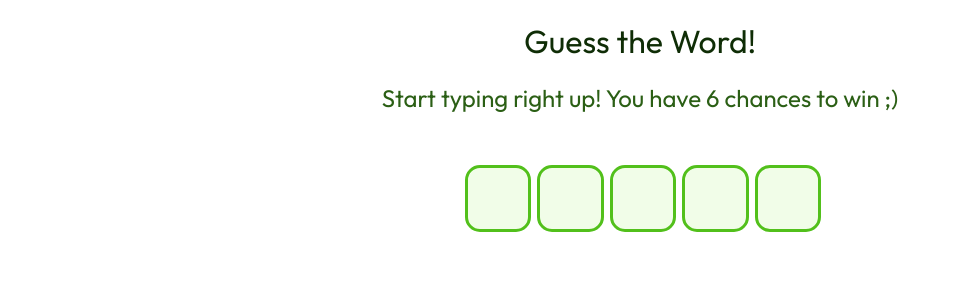
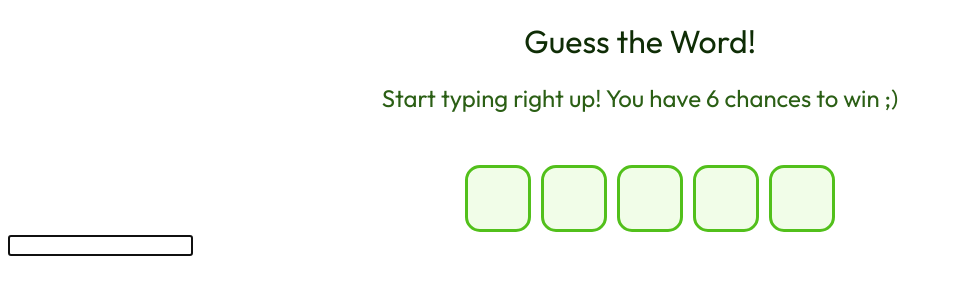
Before and after one commit to FedericoArielLotitto/WordleGame, a Vue app: page / in a window 1280 px wide. Shown: the top 300 px of the page, without its empty margins (0-953 px from the left). Built offline with nearby package versions, Linux system fonts and the light colour scheme.

Commit message:
Parcial commit: tries different experience

```diff
--- a/src/components/GuessInput.vue
+++ b/src/components/GuessInput.vue
@@ -23,10 +23,10 @@ const formattedGuessInProgress = computed<string>({
   }
 })
 
-function onSubmit() {
-  if (!englishWords.includes(formattedGuessInProgress.value)) {
-    return;
-  }
+function onInput() {
+  // if (!englishWords.includes(formattedGuessInProgress.value)) {
+  //   return;
+  // }
 
   emit("guess-submitted", formattedGuessInProgress.value)
 }
@@ -35,9 +35,15 @@ function onSubmit() {
 <template>
   <input type="text"
     autofocus
-    hidden
+    maxlength="5"
     @blur="({target}) => (target as HTMLInputElement).focus()"
     v-model="formattedGuessInProgress"
-    @keydown.enter="onSubmit"
+    @input="onInput"
   >
 </template>
+
+<style scoped>
+  input {
+    /* visibility: hidden; */
+  }
+</style>
--- a/src/components/WordleBoard.vue
+++ b/src/components/WordleBoard.vue
@@ -19,13 +19,10 @@ const guessSubmitted = ref("")
   <h1 class="text-primary text-center">Guess the Word!</h1>
   <h2 class="text-secondary text-center">Start typing right up! You have 6 chances to win ;)</h2>
   <div class="content-center">
-    <ul class="letter-box-container">
-      <li class="letter-box"></li>
-      <li class="letter-box"></li>
-      <li class="letter-box"></li>
-      <li class="letter-box"></li>
-      <li class="letter-box"></li>
-    </ul>
+    <ul class="text-secondary letter-box-container">
+      <li v-if="guessSubmitted" v-for="letterGuessed in guessSubmitted.split('')" class="letter-box text-center">{{ letterGuessed }}</li>
+      <li v-else="guessSubmitted" v-for="index in [...Array(5).keys()]" class="letter-box ">{{ "" }}</li>
+     </ul>
   </div>
   <guessInput @guess-submitted="(guess: string) => guessSubmitted = guess" />
   <p v-if="guessSubmitted.length > 0" v-text="guessSubmitted === wordOfTheDay ? VICTORY_MESSAGE : WRONG_GUESS_MESSAGE"></p>
@@ -39,7 +36,8 @@ const guessSubmitted = ref("")
   }
   .text-center {
     text-align: center;
-    vertical-align: middle;
+    display: grid;
+    align-items: center;
   }
   .text-primary {
     color: #0f2d06;
@@ -60,7 +58,7 @@ const guessSubmitted = ref("")
     list-style-type: none;
     display: grid;
     grid-template: 2.4rem / auto auto auto auto auto;
-    gap: 12px;
+    gap: 10px;
     padding: 0;
     margin: 0;
     width: 350px
@@ -70,6 +68,7 @@ const guessSubmitted = ref("")
     border-radius: 15px;
     background-color: #f1fde8;
     height: 3.8rem;
-    width: 100%;
+    width: 60px;
+    font-size: 2rem;
   }
 </style>
```
Also changed, not shown: 1 other file (tests, documents, lock files or other folders).
